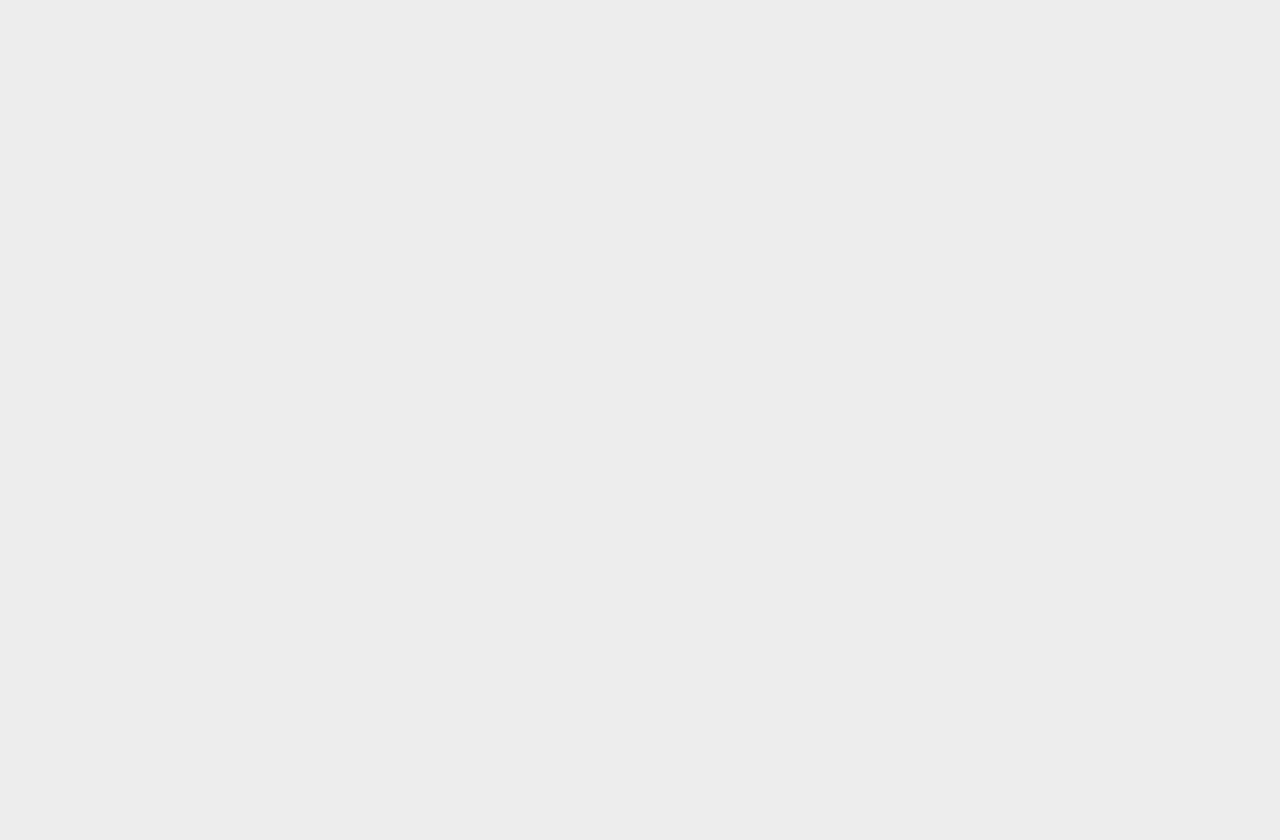
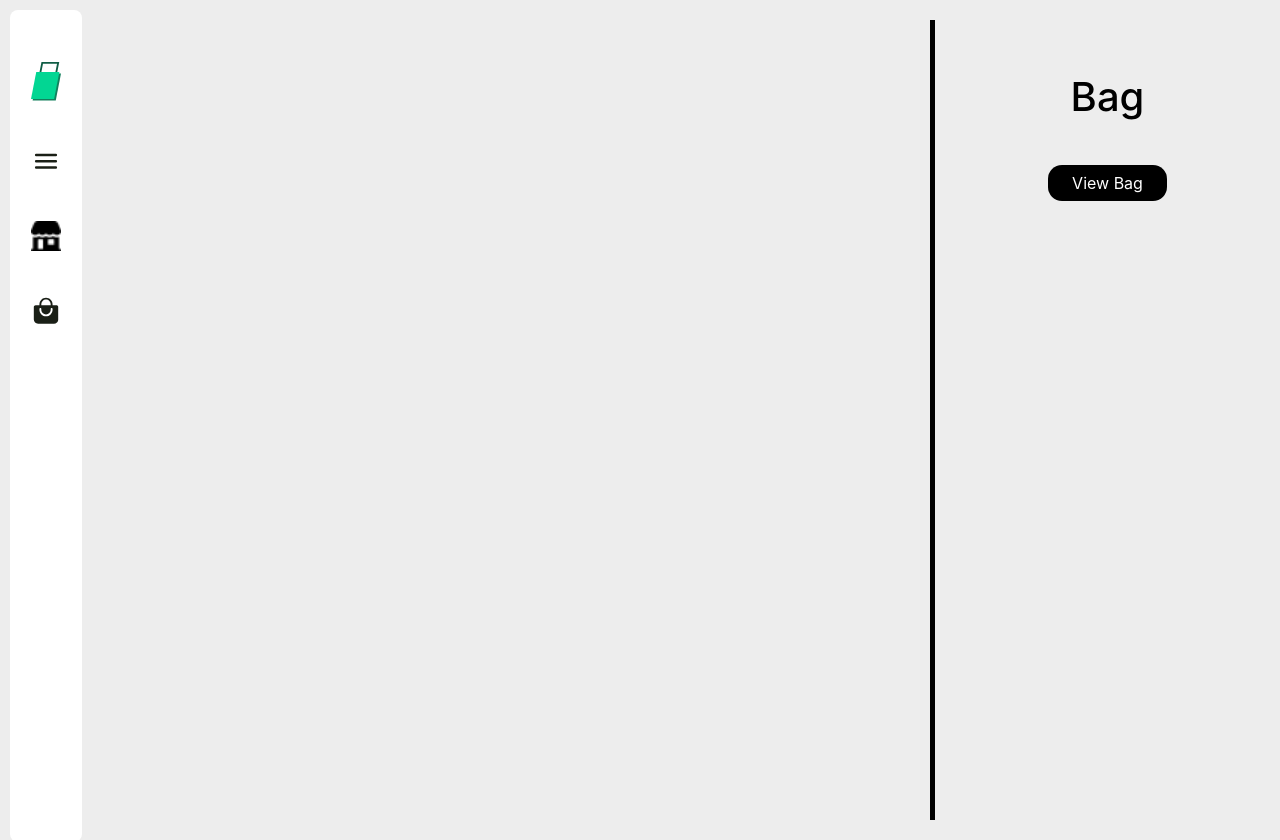
Before and after one commit to Gman1906Sibs/group-apple-clone, a React (Create React App) app: page /productDetails in a window 1280 px wide. Before the commit this address had no page. Before the commit the page ends 800 px from the top, so only its background shows below. Built offline with nearby package versions, Linux system fonts and the light colour scheme.

Commit message:
page nav fixed

```diff
--- a/src/App.js
+++ b/src/App.js
@@ -1,12 +1,14 @@
 import './App.css';
 import { BrowserRouter as Router, Routes, Route } from "react-router-dom";
-import Home from './pages/Home'
+import Home from './pages/Home';
+import ProductDetails from './pages/ProductDetails';
 
 function App() {
   return (
     <Router>
       <Routes>
-        <Route path='/' element={<Home />} />
+        <Route path="/" element={<Home />} />
+        <Route path="/productDetails" element={<ProductDetails />} />
       </Routes>
     </Router>
   );
--- a/src/components/HomeProductCard.js
+++ b/src/components/HomeProductCard.js
@@ -1,5 +1,6 @@
 import React from "react";
 import "./HomeProductCard.css"
+import { Link } from "react-router-dom";
 
 function HomeProductCard({ image, title, price, model }) {
     return (
@@ -12,6 +13,7 @@ function HomeProductCard({ image, title, price, model }) {
                 <p>{model}</p>
                 <p>R {price}</p>
             </div>
+            <Link to={`/productDetails`}>More</Link>
         </div>
     );
 }
--- /dev/null
+++ b/src/pages/ProductDetails.js
@@ -0,0 +1,17 @@
+import React from "react";
+import Navbar from "../components/Navber";
+import CartSideBar from "../components/CartSideBar";
+
+function ProductDetails() {
+    return (
+        <div>
+            <Navbar />
+            <CartSideBar />
+            <div className="productDetail">
+
+            </div>
+        </div>
+    )
+}
+
+export default ProductDetails;
```
Also changed, not shown: src/pages/Home.js (+5 -5 lines).
